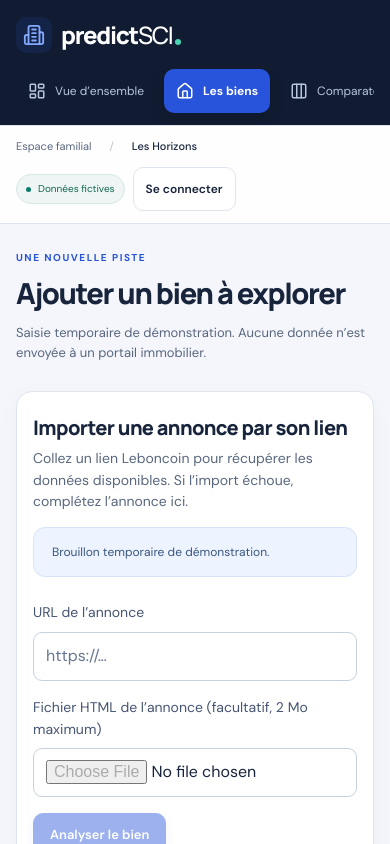
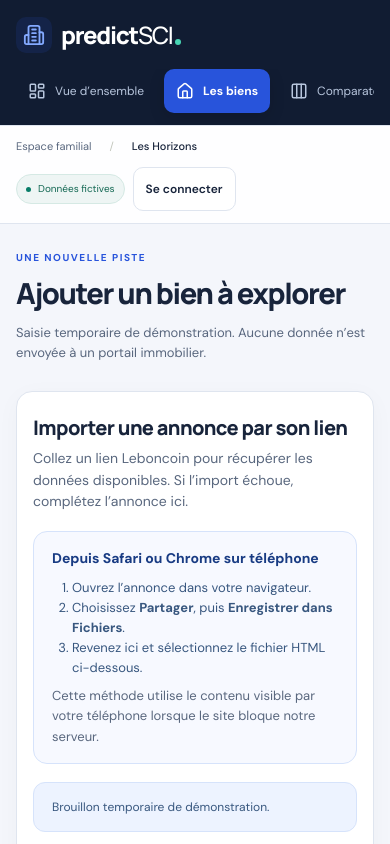
Before and after one commit to Ouinoncheh/SCI, a Next.js app: page /biens/nouveau in a window 390 px wide. Shown: the top 844 px of the page. Built offline with nearby package versions, Linux system fonts and the light colour scheme.

Commit message:
Guide mobile HTML listing import

```diff
--- a/src/app/modern.css
+++ b/src/app/modern.css
@@ -289,6 +289,29 @@ main {
 .demo-notice a,
 .demo-notice > svg {
   color: #2854db;
+}
+.import-help {
+  margin: 18px 0;
+  padding: 16px 18px;
+  border: 1px solid #d6e3fb;
+  border-radius: 14px;
+  background: #f7f9ff;
+  color: #38577f;
+  font-size: 13px;
+  line-height: 1.55;
+}
+.import-help strong {
+  display: block;
+  color: #183b83;
+  font-size: 14px;
+  margin-bottom: 6px;
+}
+.import-help ol {
+  margin: 8px 0;
+  padding-left: 20px;
+}
+.import-help p {
+  margin: 8px 0 0;
 }
 .stats-grid {
   gap: 18px;
--- a/src/ui/listing-import.tsx
+++ b/src/ui/listing-import.tsx
@@ -134,6 +134,15 @@ export function ImportListingForm({
         Collez un lien Leboncoin pour récupérer les données disponibles. Si l’import échoue,
         complétez l’annonce ici.
       </p>
+      <aside className="import-help" aria-label="Importer depuis un téléphone">
+        <strong>Depuis Safari ou Chrome sur téléphone</strong>
+        <ol>
+          <li>Ouvrez l’annonce dans votre navigateur.</li>
+          <li>Choisissez <b>Partager</b>, puis <b>Enregistrer dans Fichiers</b>.</li>
+          <li>Revenez ici et sélectionnez le fichier HTML ci-dessous.</li>
+        </ol>
+        <p>Cette méthode utilise le contenu visible par votre téléphone lorsque le site bloque notre serveur.</p>
+      </aside>
       {!base && (
         <p className="demo-notice">
           Brouillon temporaire de démonstration.{' '}
@@ -188,7 +197,7 @@ export function ImportListingForm({
         Fichier HTML de l’annonce (facultatif, 2 Mo maximum)
         <input
           type="file"
-          accept=".html,.htm,text/html"
+          accept=".html,.htm,text/html,application/xhtml+xml"
           disabled={busy || !base}
           onChange={async (e) => {
             const selected = e.target.files?.[0];
```
